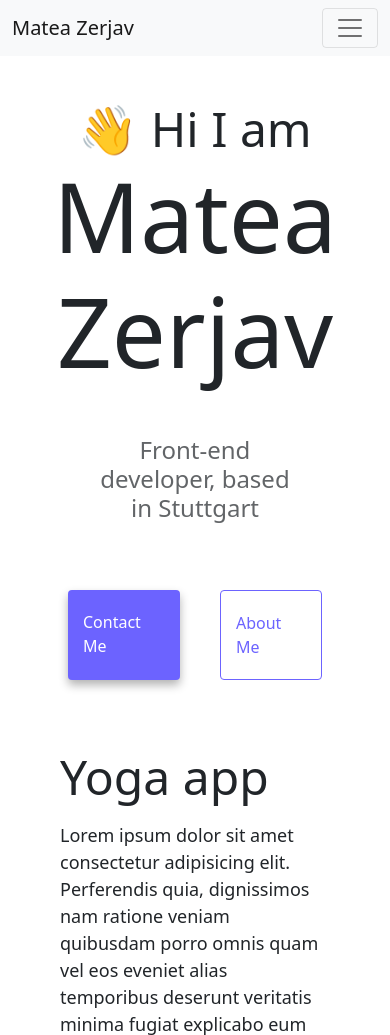
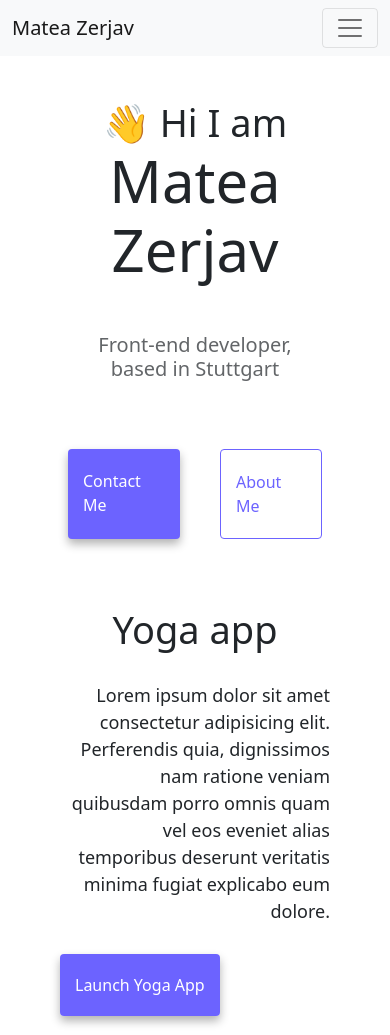
Before and after one commit to MateaZerjav/Matea-Zerjav, a plain HTML site: page index.html in a window 390 px wide. Shown: the top 1035 px of the page. Drawn offline with nearby package versions, Linux system fonts and the light colour scheme.

Commit message:
Enhanced website responsiveness for improved user experience across various devices.

```diff
--- a/css/style.css
+++ b/css/style.css
@@ -86,3 +86,22 @@ p {
 .email-link:hover {
   text-decoration: underline;
 }
+@media (max-width: 576px) {
+  h1 {
+    font-size: 58px;
+  }
+  h2 {
+    font-size: 38px;
+    text-align: center;
+  }
+  h3 {
+    font-size: 20px;
+  }
+  p {
+    text-align: right;
+    margin-top: 30px;
+  }
+  .about-me-p {
+    text-align: center;
+  }
+}
```
Also changed, not shown: about.html (+1 -1 lines).
